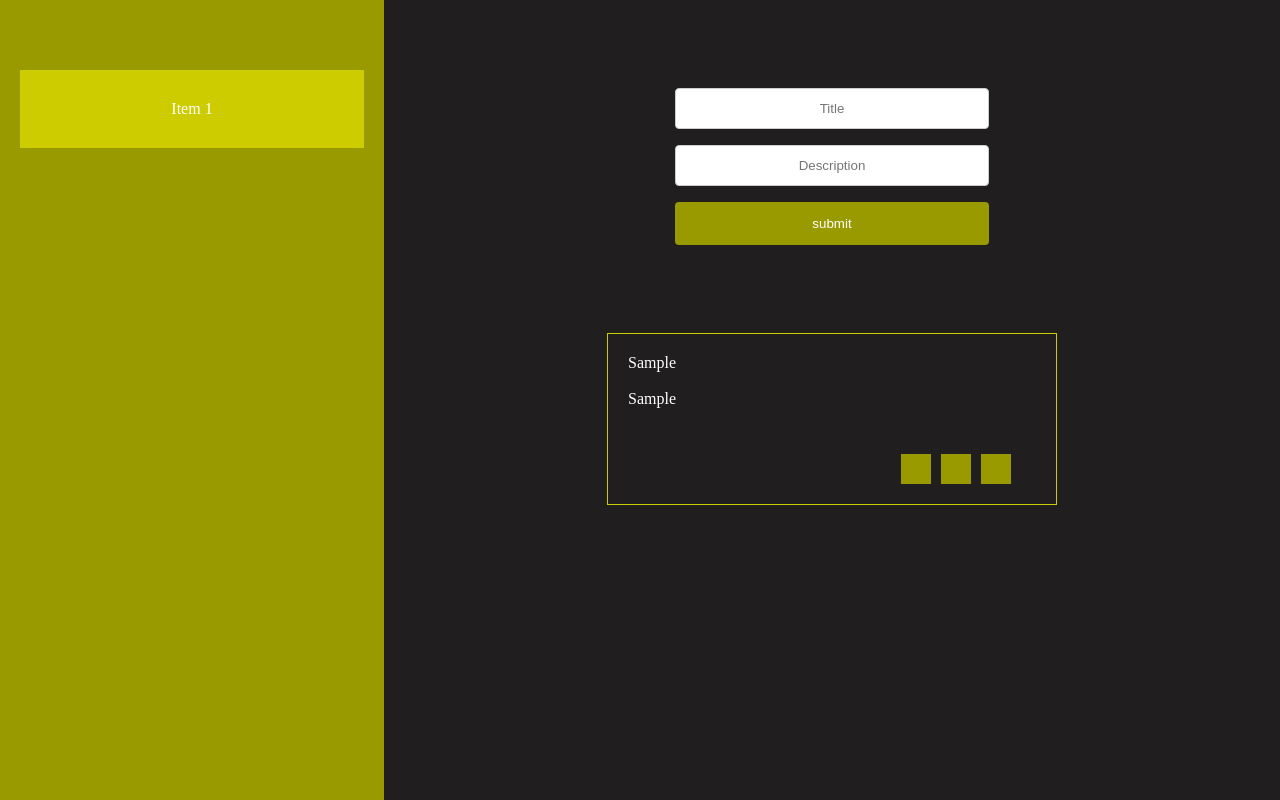
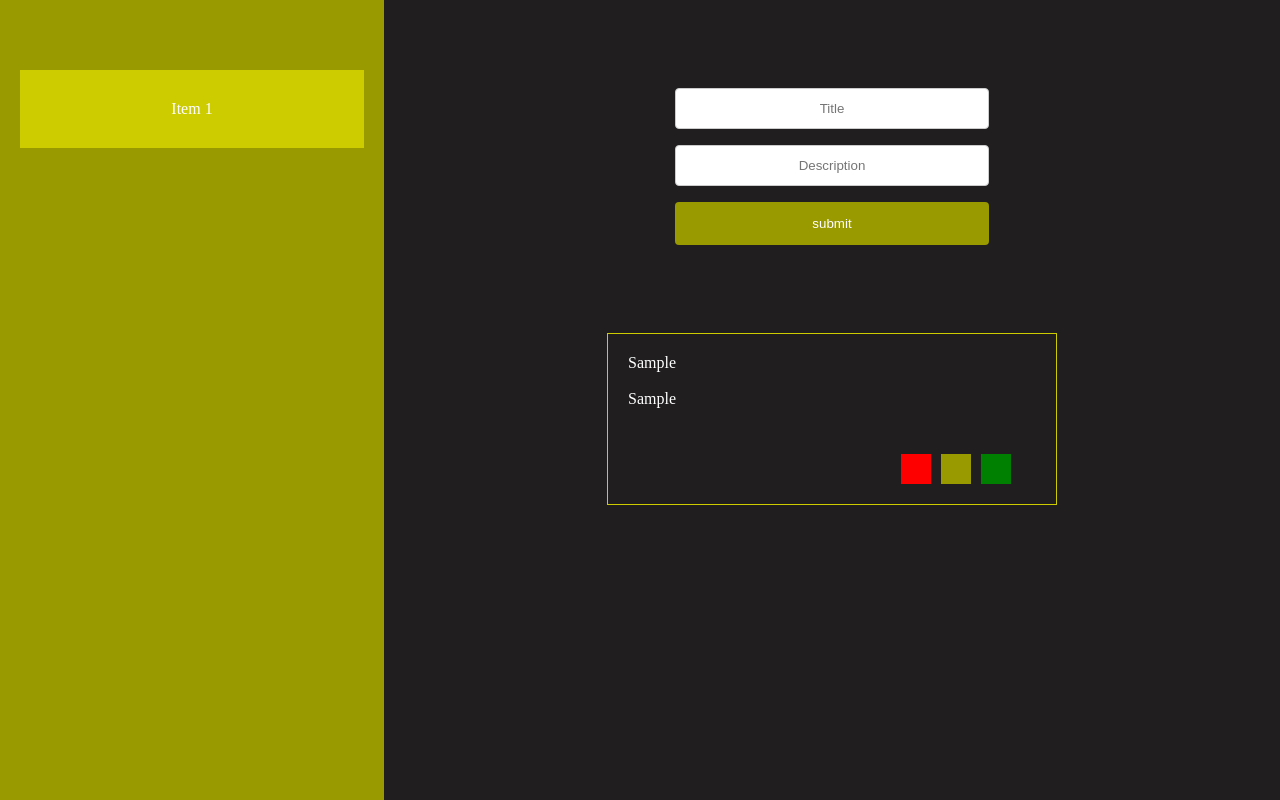
Before and after one commit to Fuksmate/Todo-vue-2, a Vue app: page / in a window 1280 px wide. Both pictures are taken after typing "Sample", "Sample" into the empty fields and a click on the button "submit". Built offline with nearby package versions, Linux system fonts and the light colour scheme; a web font is replaced by a local one.

Commit message:
remove task

```diff
--- a/src/components/AddTask.vue
+++ b/src/components/AddTask.vue
@@ -9,7 +9,7 @@
 </template>
 
 <script lang="ts">
-import { Component, Vue } from 'vue-property-decorator'
+import { Component, Vue, Prop } from 'vue-property-decorator'
 
 export interface TaskInterface {
   title: string
@@ -21,20 +21,19 @@ export interface TaskInterface {
   components: {},
 })
 export default class AddTask extends Vue {
+  @Prop({ required: true }) todos!: TaskInterface[]
+
   title = ''
   desc = ''
-  todos: TaskInterface[] = []
 
   addTask(): void {
     this.todos.push({
-      id: Math.random(),
+      id: Math.random() + 1,
       title: this.title,
       desc: this.desc,
       completed: true,
     })
-    this.title = "",
-    this.desc = "",
-    this.$emit('newTodo', this.todos)
+    ;(this.title = ''), (this.desc = ''), this.$emit('newTodo', this.todos)
   }
 }
 </script>
--- a/src/components/BaseTask.vue
+++ b/src/components/BaseTask.vue
@@ -5,9 +5,17 @@
       {{ todo.desc }}
     </span>
     <div class="button-section">
-      <button @click="open = true" class="button" type="button"></button>
-      <button class="button" type="button"></button>
-      <button class="button" type="button"></button>
+      <button @click="open = true" class="button red" type="button"></button>
+      <button
+        @click="removeTask(todo.id)"
+        class="button yellow"
+        type="button"
+      ></button>
+      <button
+        @click="isCompleted(todo.id)"
+        class="button green"
+        type="button"
+      ></button>
     </div>
     <EditTask v-if="open" @closeWindow="closeWindow" />
   </div>
@@ -28,6 +36,12 @@ export default class BaseTask extends Vue {
 
   closeWindow(close: false): void {
     this.open = close
+  }
+  removeTask(e: number): void {
+    this.$emit('removeTask', e)
+  }
+  isCompleted(e: number): void {
+    this.$emit('isCompleted', e)
   }
 }
 </script>
@@ -88,7 +102,6 @@ export default class BaseTask extends Vue {
     }
 
     .button {
-      background-color: #999900;
       border: none;
       color: white;
       padding: 15px 15px;
@@ -96,6 +109,15 @@ export default class BaseTask extends Vue {
       text-decoration: none;
       cursor: pointer;
     }
+    .red {
+      background-color: red;
+    }
+    .yellow {
+      background-color: #999900;
+    }
+    .green {
+      background-color: green;
+    }
   }
 }
 </style>
--- a/src/components/MainSection.vue
+++ b/src/components/MainSection.vue
@@ -1,10 +1,12 @@
 <template>
   <div class="main-section">
-    <AddTask @newTodo="newTodo" />
+    <AddTask :todos="todos" @newTodo="newTodo" />
     <BaseTask
       v-for="todo in todos"
       :key="todo.id"
       :todo="todo"
+      @removeTask="removeTask"
+      @isCompleted="isCompleted"
     />
   </div>
 </template>
@@ -25,7 +27,15 @@ export default class MainSection extends Vue {
   todos: TaskInterface[] = []
 
   newTodo(e: TaskInterface): void {
-   this.todos = e
+    this.todos = e
+  }
+  removeTask(e: number): void {
+    this.todos = this.todos.filter(function (obj) {
+      return obj.id != e
+    })
+  }
+  isCompleted(e: number): void {
+    console.log(e)
   }
 }
 </script>
```
